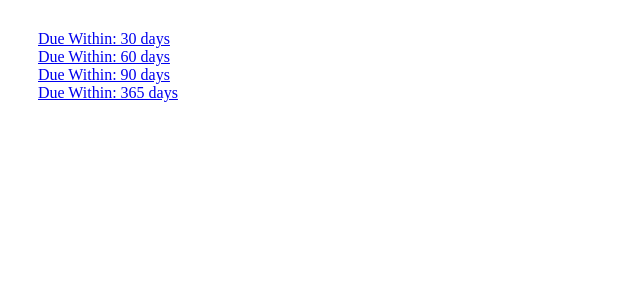
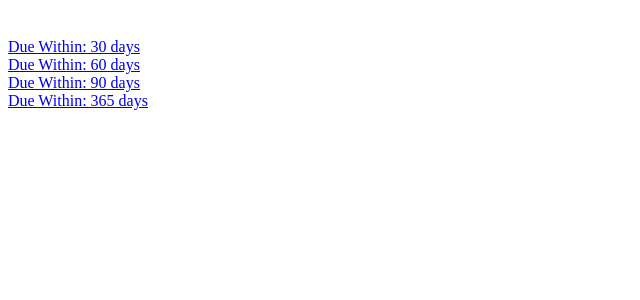
Before and after one commit to bendiller/ips-metrics-site, a Django app: template ips_metrics_site/metrics/templates/metrics/base.html in a window 1280 px wide. Shown: the top 300 px of the page, without its empty margins (0-640 px from the left). Run offline with Django 3.2, Linux system fonts and the light colour scheme; the template is opened without the code that fills it, so the values that code supplies are empty.

Commit message:
Make available to all local machines; migrate flexbox -> floats

```diff
--- a/ips_metrics_site/ips_metrics_site/settings.py
+++ b/ips_metrics_site/ips_metrics_site/settings.py
@@ -9,7 +9,7 @@
 For the full list of settings and their values, see
 https://docs.djangoproject.com/en/2.2/ref/settings/
 """
-
+from socket import gethostname, gethostbyname
 import os
 
 from dotenv import load_dotenv  # I added this - not default code.
@@ -29,7 +29,7 @@
 # SECURITY WARNING: don't run with debug turned on in production!
 DEBUG = True
 
-ALLOWED_HOSTS = []
+ALLOWED_HOSTS = [gethostname(), gethostbyname(gethostname())]
 
 
 # Application definition
--- a/ips_metrics_site/metrics/static/metrics/style.css
+++ b/ips_metrics_site/metrics/static/metrics/style.css
@@ -4,9 +4,23 @@
     margin: 30px;
 }
 
+.column {
+    float: left;
+    margin: 30px 30px 0px 0px;
+}
+
+/* Clear floats after the columns */
+.row:after {
+  content: "";
+  display: table;
+  clear: both;
+
+}
+
+/*
 #sidebar {
     margin-right: 30px;
-}
+}*/
 
 h3 {
     margin-top: 0;
--- a/ips_metrics_site/metrics/templates/metrics/base.html
+++ b/ips_metrics_site/metrics/templates/metrics/base.html
@@ -7,8 +7,8 @@
     <title>{% block title %}IPS Metrics{% endblock %}</title>
 </head>
 <body>
-<div class="flex-container">
-    <div id="sidebar">
+<div>
+    <div id="sidebar" class="column">
         {% block sidebar %}
         <a href="/metrics/upcoming/30">Due Within: 30 days</a><br>
         <a href="/metrics/upcoming/60">Due Within: 60 days</a><br>
@@ -17,7 +17,7 @@
         {% endblock %}
     </div>
 
-    <div id="content">
+    <div id="content" class="column">
         {% block content %}{% endblock %}
     </div>
 </div>
```
Also changed, not shown: notes.md (+1 -1 lines).
